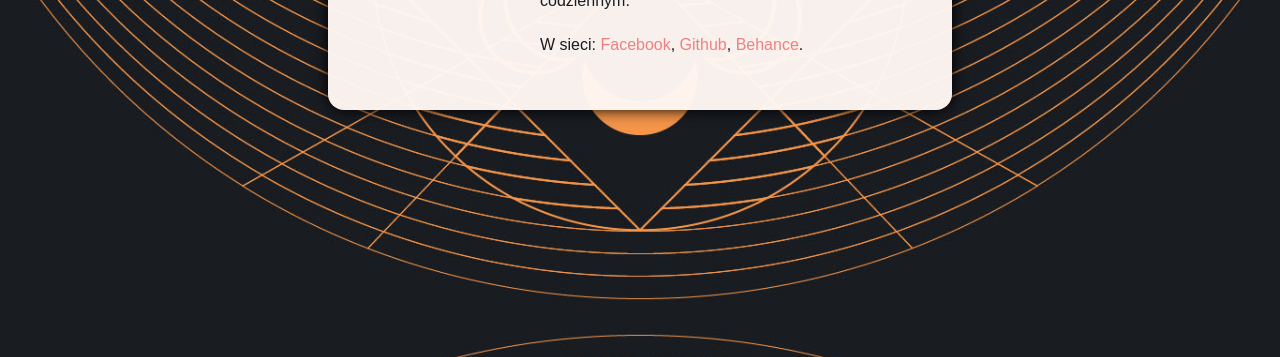
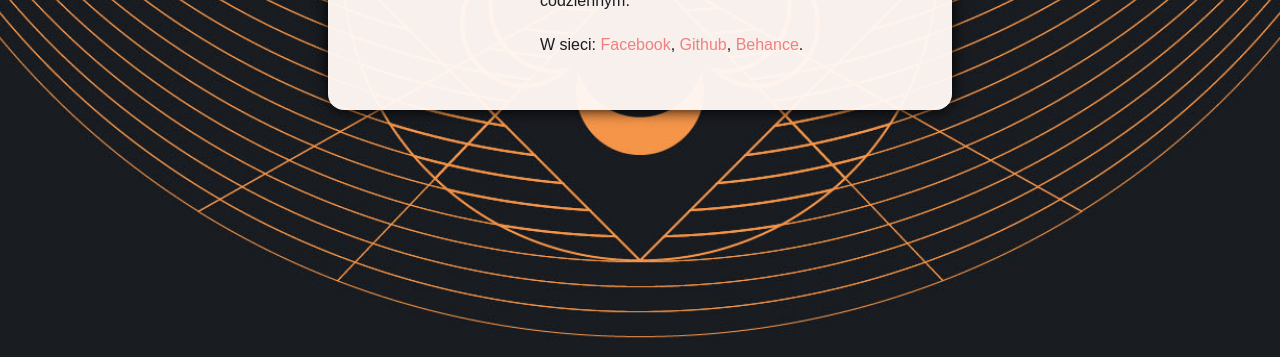
Before and after one commit to kamilMalinowski/business-card, a plain HTML site: page index.html in a window 1280 px wide. Shown: the part 443-800 px from the top of the page. Drawn offline with Linux system fonts and the light colour scheme.

Commit message:
fix bg image proble-2

```diff
--- a/assets/style.css
+++ b/assets/style.css
@@ -10,9 +10,9 @@ html {
 /*body*/
 .body {
   background-image: url('/images/kamilek_bg.jpg');
-  background-repeat: repeat;
+  background-size: cover;
   background-position: center center;
-  background-size: contain;
+  background-color: black;
   font-family: "Miriam Libre", sans-serif;
   color: #191c21;
   display: flex;
```
